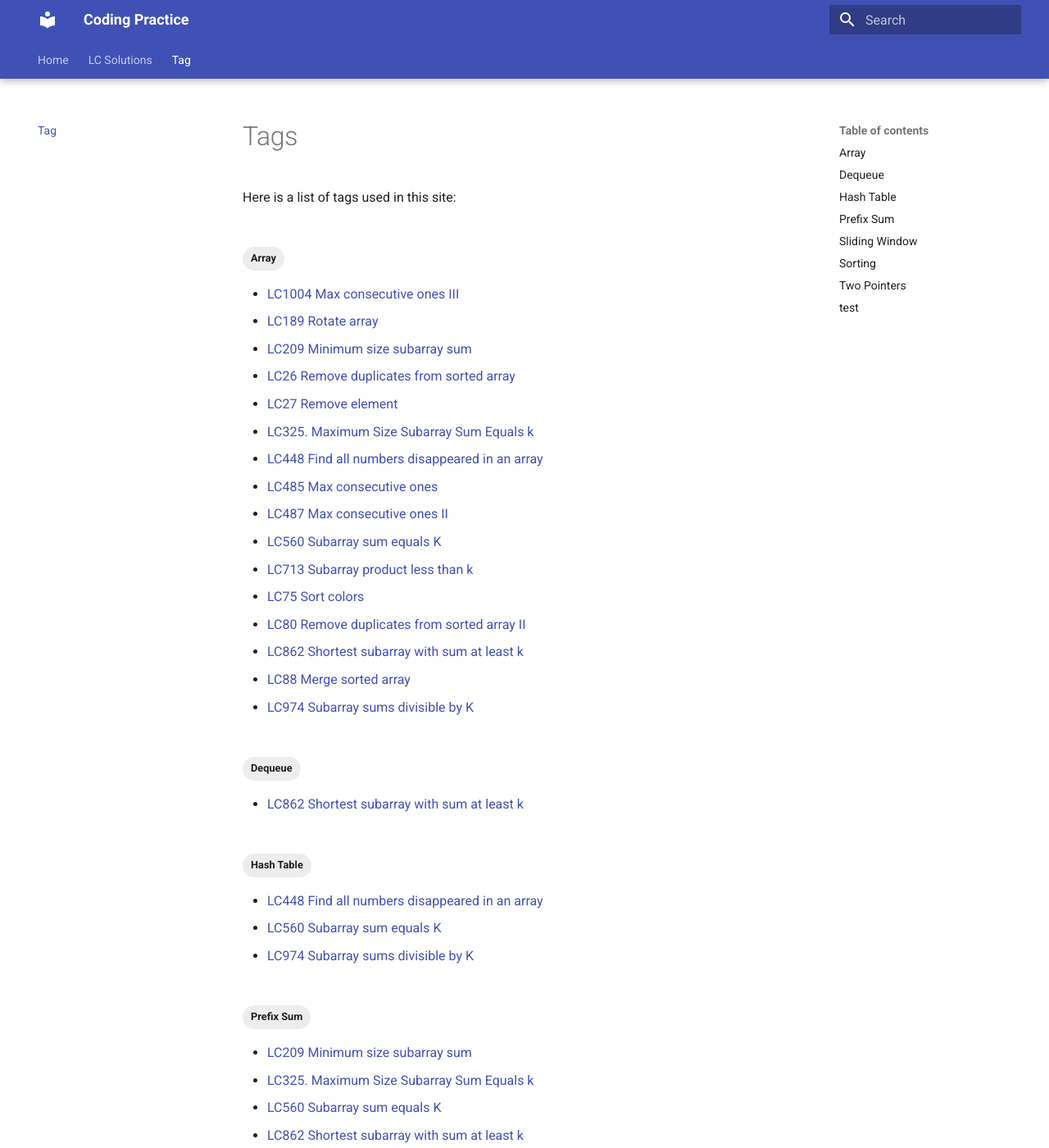
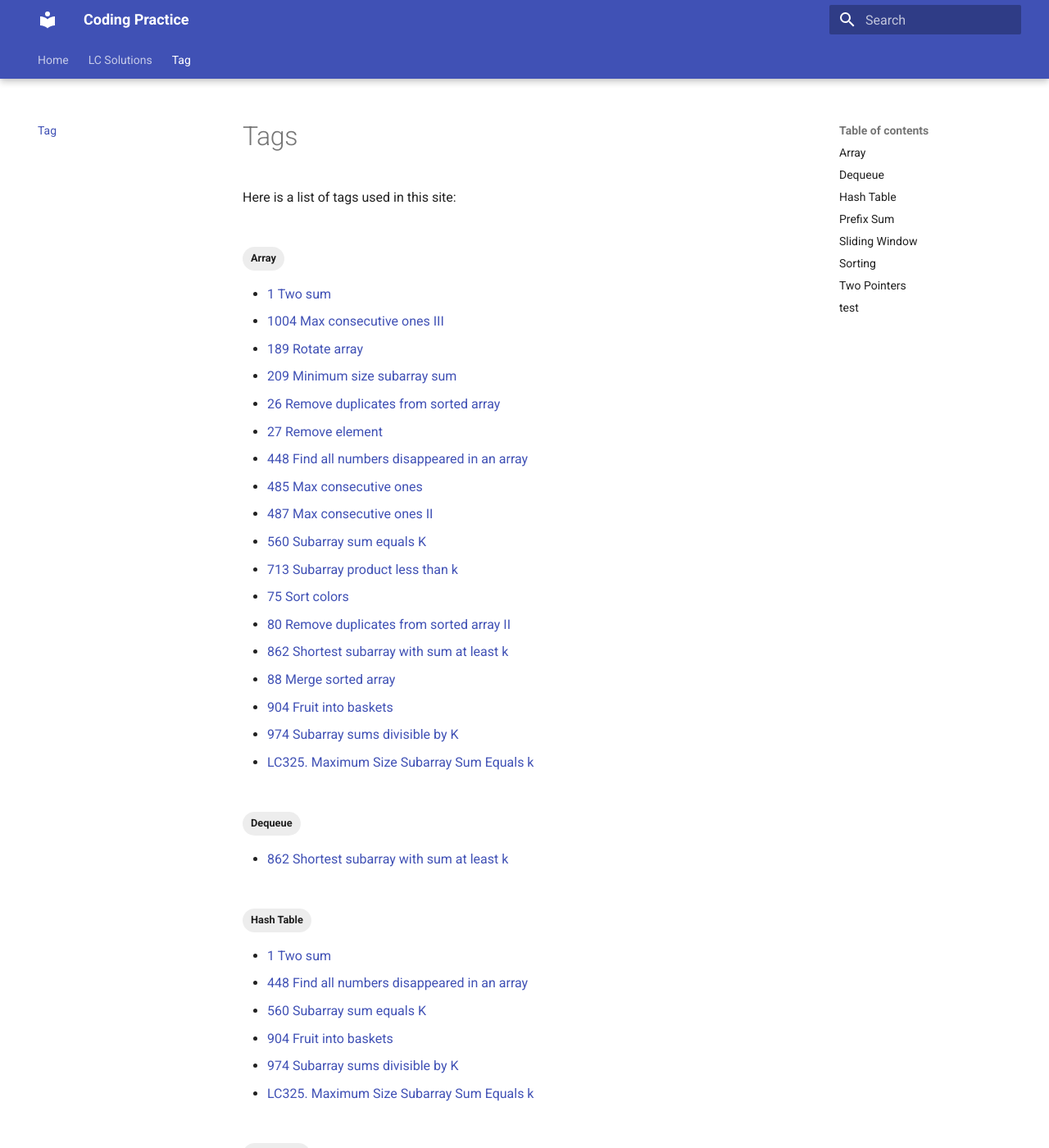
Before and after one commit to RogerLuo-Code/coding-practice, an MkDocs documentation site: the page built from docs/tags.md, in a window 1280 px wide and 1400 px high. Shown: the whole window at 82% size. Built offline with MkDocs 1.6.1 and Material for MkDocs 9.7.7, drawn with Linux system fonts in a browser that asks for light colours; some of the changed text lies outside the part shown.

Commit message:
Add solutions to LC problems 1, 167, 325, 904

```diff
--- a/mkdocs.yml
+++ b/mkdocs.yml
@@ -65,28 +65,31 @@
   - Home: index.md
   - LC Solutions:
     - LC Solutions 1 to 99:
-      - LC26 Remove duplicates from sorted array: lc-solutions/lc0001-0099/lc0026-remove-duplicates-from-sorted-array.md
-      - LC27 Remove element: lc-solutions/lc0001-0099/lc0027-remove-element.md
-      - LC75 Sort colors: lc-solutions/lc0001-0099/lc0075-sort-colors.md
-      - LC80 Remove duplicates from sorted array II: lc-solutions/lc0001-0099/lc0080-remove-duplicates-from-sorted-array-ii.md
-      - LC88 Merge sorted array: lc-solutions/lc0001-0099/lc0088-merge-sorted-array.md
+      - 1 Two sum: lc-solutions/lc0001-0099/lc0001-two-sum.md
+      - 26 Remove duplicates from sorted array: lc-solutions/lc0001-0099/lc0026-remove-duplicates-from-sorted-array.md
+      - 27 Remove element: lc-solutions/lc0001-0099/lc0027-remove-element.md
+      - 75 Sort colors: lc-solutions/lc0001-0099/lc0075-sort-colors.md
+      - 80 Remove duplicates from sorted array II: lc-solutions/lc0001-0099/lc0080-remove-duplicates-from-sorted-array-ii.md
+      - 88 Merge sorted array: lc-solutions/lc0001-0099/lc0088-merge-sorted-array.md
     - LC Solutions 100 to 199:
-      - LC189 Rotate array: lc-solutions/lc0100-0199/lc0189-rotate-array.md
+      - 167 Two sum ii - input array is sorted: lc-solutions/lc0100-0199/lc0167-two-sum-ii-input-array-is-sorted.md
+      - 189 Rotate array: lc-solutions/lc0100-0199/lc0189-rotate-array.md
     - LC Solutions 200 to 299:
-      - LC209 Minimum size subarray sum: lc-solutions/lc0200-0299/lc0209-minimum-size-subarray-sum.md
+      - 209 Minimum size subarray sum: lc-solutions/lc0200-0299/lc0209-minimum-size-subarray-sum.md
     - LC Solutions 400 to 499:
-      - LC448 Find all numbers disappeared in an array: lc-solutions/lc0400-0499/lc0448-find-all-numbers-disappeared-in-an-array.md
-      - LC485 Max consecutive ones: lc-solutions/lc0400-0499/lc0485-max-consecutive-ones.md
-      - LC487 Max consecutive ones II: lc-solutions/lc0400-0499/lc0487-max-consecutive-ones-ii.md
+      - 448 Find all numbers disappeared in an array: lc-solutions/lc0400-0499/lc0448-find-all-numbers-disappeared-in-an-array.md
+      - 485 Max consecutive ones: lc-solutions/lc0400-0499/lc0485-max-consecutive-ones.md
+      - 487 Max consecutive ones II: lc-solutions/lc0400-0499/lc0487-max-consecutive-ones-ii.md
     - LC Solutions 500 to 599:
-      - LC560 Subarray sum equals K: lc-solutions/lc0500-0599/lc0560-subarray-sum-equals-k.md
+      - 560 Subarray sum equals K: lc-solutions/lc0500-0599/lc0560-subarray-sum-equals-k.md
     - LC Solutions 700 to 799:
-      - LC713 Subarray product less than k: lc-solutions/lc0700-0799/lc0713-subarray-product-less-than-k.md
+      - 713 Subarray product less than k: lc-solutions/lc0700-0799/lc0713-subarray-product-less-than-k.md
     - LC Solutions 800 to 899:
-      - LC862 Shortest subarray with sum at least k: lc-solutions/lc0800-0899/lc0862-shortest-subarray-with-sum-at-least-k.md
+      - 862 Shortest subarray with sum at least k: lc-solutions/lc0800-0899/lc0862-shortest-subarray-with-sum-at-least-k.md
     - LC Solutions 900 to 999:
-      - LC974 Subarray sums divisible by K: lc-solutions/lc0900-0999/lc0974-subarray-sums-divisible-by-k.md
+      - 904 Fruit into baskets: lc-solutions/lc0900-0999/lc0904-fruit-into-baskets.md
+      - 974 Subarray sums divisible by K: lc-solutions/lc0900-0999/lc0974-subarray-sums-divisible-by-k.md
     - LC Solutions 1000 to 1499:
-      - LC1004 Max consecutive ones III: lc-solutions/lc1000-1099/lc1004-max-consecutive-ones-iii.md
+      - 1004 Max consecutive ones III: lc-solutions/lc1000-1099/lc1004-max-consecutive-ones-iii.md
   # - LC Solutions 1500 to 1999:
   - Tag: tags.md
```
Also changed, not shown: docs/lc-solutions/lc0001-0099/lc0001-two-sum.md (added, +151 -0 lines), docs/lc-solutions/lc0100-0199/lc0167-two-sum-ii-input-array-is-sorted.md (added, +118 -0 lines), docs/lc-solutions/lc0300-0399/lc0325-maximum-size-subarray-sum-equals-k.md (+1 -0 lines), docs/lc-solutions/lc0900-0999/lc0904-fruit-into-baskets.md (added, +91 -0 lines).
